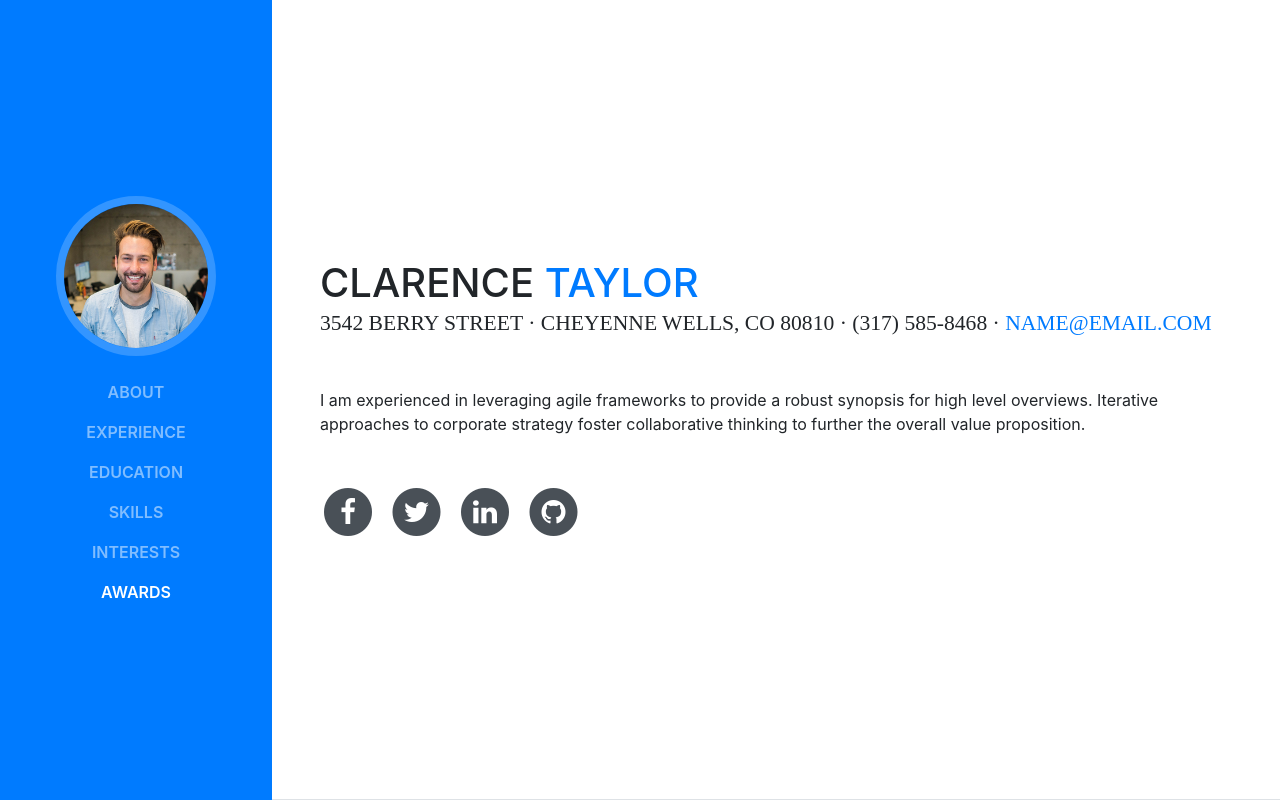
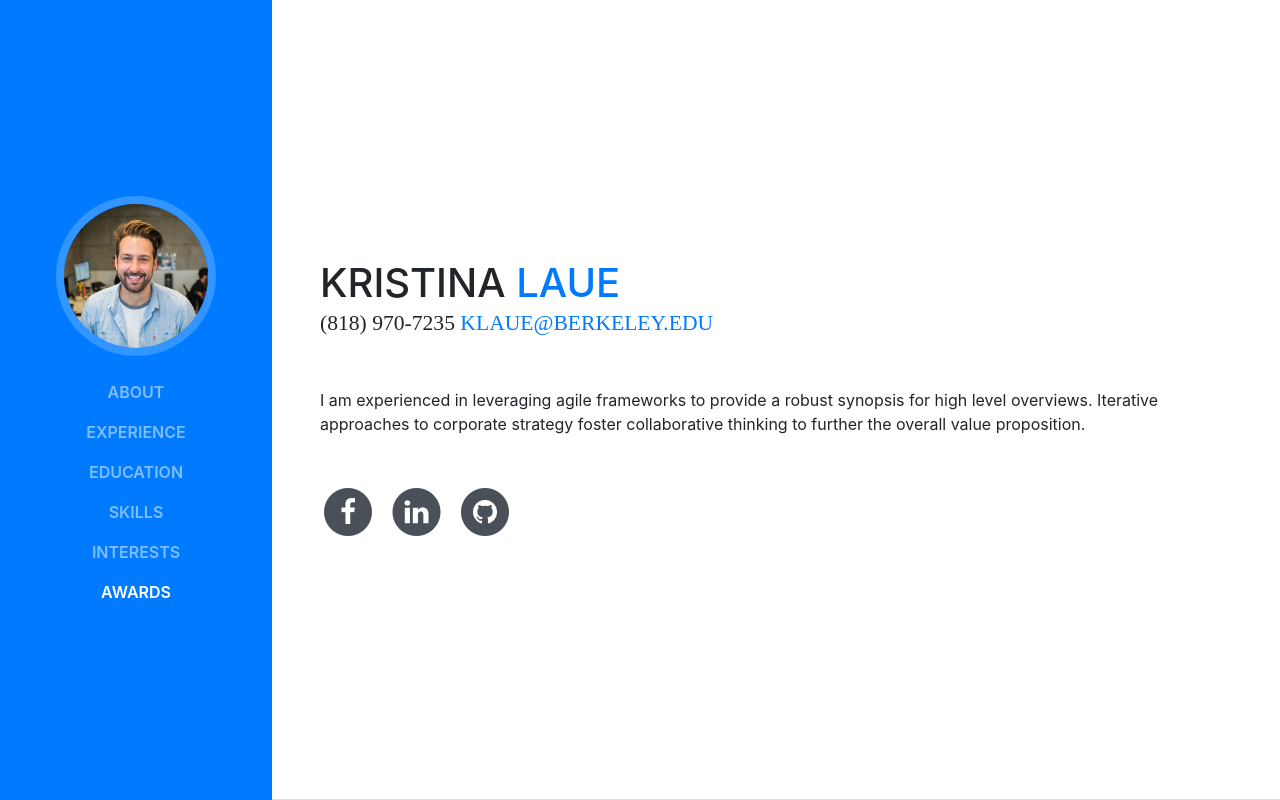
Before and after one commit to klaue/klaue.github.io, a website with bundled scripts: page index.html in a window 1280 px wide. Shown: the top 800 px of the page. Built offline with nearby package versions, Linux system fonts and the light colour scheme; a web font is replaced by a local one.

Commit message:
changed name

```diff
--- a/index.html
+++ b/index.html
@@ -8,7 +8,7 @@
     <meta name="description" content="">
     <meta name="author" content="">
 
-    <title>Resume - Start Bootstrap Theme</title>
+    <title>Kristina Laue's Personal Website</title>
 
     <!-- Bootstrap core CSS -->
     <link href="vendor/bootstrap/css/bootstrap.min.css" rel="stylesheet">
@@ -29,7 +29,7 @@
 
     <nav class="navbar navbar-expand-lg navbar-dark bg-primary fixed-top" id="sideNav">
       <a class="navbar-brand js-scroll-trigger" href="#page-top">
-        <span class="d-block d-lg-none">Start Bootstrap</span>
+        <span class="d-block d-lg-none">Kristina Laue</span>
         <span class="d-none d-lg-block">
           <img class="img-fluid img-profile rounded-circle mx-auto mb-2" src="img/profile.jpg" alt="">
         </span>
@@ -65,16 +65,16 @@
 
       <section class="resume-section p-3 p-lg-5 d-flex d-column" id="about">
         <div class="my-auto">
-          <h1 class="mb-0">Clarence
-            <span class="text-primary">Taylor</span>
+          <h1 class="mb-0">Kristina
+            <span class="text-primary">Laue</span>
           </h1>
-          <div class="subheading mb-5">3542 Berry Street · Cheyenne Wells, CO 80810 · (317) 585-8468 ·
-            <a href="mailto:name@email.com">name@email.com</a>
+          <div class="subheading mb-5">(818) 970-7235
+            <a href="mailto:klaue@berkeley.edu">klaue@berkeley.edu</a>
           </div>
           <p class="mb-5">I am experienced in leveraging agile frameworks to provide a robust synopsis for high level overviews. Iterative approaches to corporate strategy foster collaborative thinking to further the overall value proposition.</p>
           <ul class="list-inline list-social-icons mb-0">
             <li class="list-inline-item">
-              <a href="#">
+              <a href="https://www.facebook.com/kristina.laue">
                 <span class="fa-stack fa-lg">
                   <i class="fa fa-circle fa-stack-2x"></i>
                   <i class="fa fa-facebook fa-stack-1x fa-inverse"></i>
@@ -82,15 +82,7 @@
               </a>
             </li>
             <li class="list-inline-item">
-              <a href="#">
-                <span class="fa-stack fa-lg">
-                  <i class="fa fa-circle fa-stack-2x"></i>
-                  <i class="fa fa-twitter fa-stack-1x fa-inverse"></i>
-                </span>
-              </a>
-            </li>
-            <li class="list-inline-item">
-              <a href="#">
+              <a href="https://www.linkedin.com/in/kristina-laue-145b96127/">
                 <span class="fa-stack fa-lg">
                   <i class="fa fa-circle fa-stack-2x"></i>
                   <i class="fa fa-linkedin fa-stack-1x fa-inverse"></i>
@@ -98,7 +90,7 @@
               </a>
             </li>
             <li class="list-inline-item">
-              <a href="#">
+              <a href="https://github.com/klaue">
                 <span class="fa-stack fa-lg">
                   <i class="fa fa-circle fa-stack-2x"></i>
                   <i class="fa fa-github fa-stack-1x fa-inverse"></i>
```
